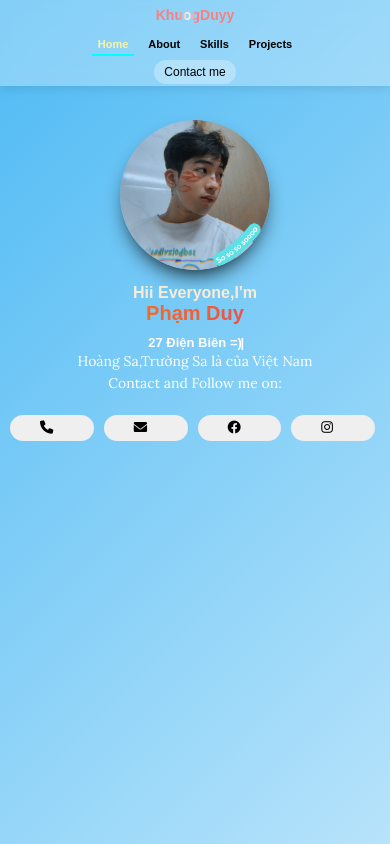
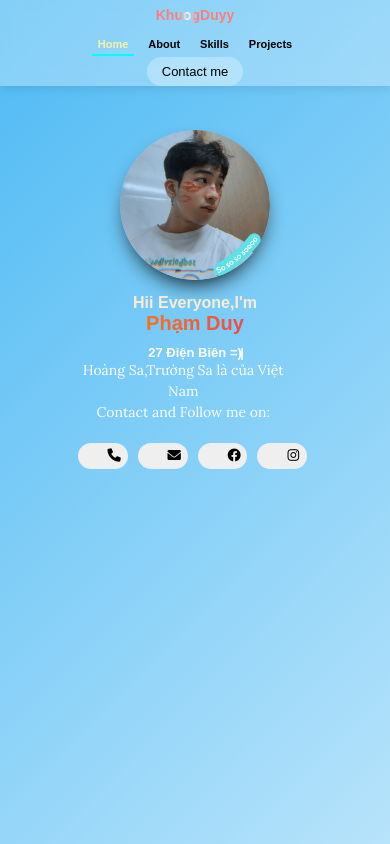
Before and after one commit to PNKDuy123/About-me-, a plain HTML site: page index.html in a window 390 px wide. Shown: the top 844 px of the page. Drawn offline with nearby package versions, Linux system fonts and the light colour scheme.

Commit message:
Update GioiThieuCaNhan.css

```diff
--- a/GioiThieuCaNhan.css
+++ b/GioiThieuCaNhan.css
@@ -27,6 +27,7 @@ header{
     backdrop-filter: blur(10px);                /* mờ phần tử bị che bên dưới */
     -webkit-backdrop-filter: blur(10px);        /* hỗ trợ Safari */
     box-shadow: 0 2px 10px rgba(0,0,0,0.1);
+    flex-wrap: wrap;
 }
 .Menu ul{
     display: flex;
@@ -569,7 +570,7 @@ body.blurred{
 ::-webkit-scrollbar-thumb:hover {
   background: #555;
 }
-  /* Mobile Styles */
+/* Mobile Styles */
 @media (max-width: 768px) {
     header {
         padding: 8px 12px;
@@ -601,13 +602,29 @@ body.blurred{
     }
 
     .NutLienHe {
-        padding: 5px 10px;
-        font-size: 12px;
-        margin-top: 5px;
+        font-size: 14px;
+        padding: 8px 18px;
     }
 
-    .LienHe {
-        padding-top: 140px; /* để tránh bị header che */
+
+        .LienHe {
+        display: flex;
+        flex-direction: column;
+        align-items: center;
+        gap: 18px;
+        padding: 140px 20px 40px; /* đủ khoảng cách tránh header che */
+        text-align: center;
+    }
+
+    .LienHe h2 {
+        font-size: 20px;
+        margin-bottom: 6px;
+    }
+
+    .LienHe p {
+        font-size: 15px;
+        line-height: 1.5;
+        max-width: 85%;
     }
 
     .container {
@@ -688,7 +705,7 @@ body.blurred{
         font-size: 12px;
         padding: 5px;
     }
-}
+  }
 
 @media (max-width: 480px) {
     header {
@@ -707,15 +724,28 @@ body.blurred{
         font-size: 11px;
     }
 
-    .LienHe {
-        padding-top: 120px;
+     .LienHe {
+        gap: 15px;
+        padding: 130px 15px 30px; /* giảm padding-top một chút cho màn nhỏ */
+    }
+
+    .LienHe h2 {
+        font-size: 18px;
+    }
+
+    .LienHe p {
+        font-size: 14px;
+        max-width: 90%;
     }
 
     .Logo img {
         width: 150px;
         height: auto;
     }
-
+    .NutLienHe {
+        font-size: 13px;
+        padding: 7px 15px;
+    }
     .TieuDe h1 {
         font-size: 16px;
     }
```
